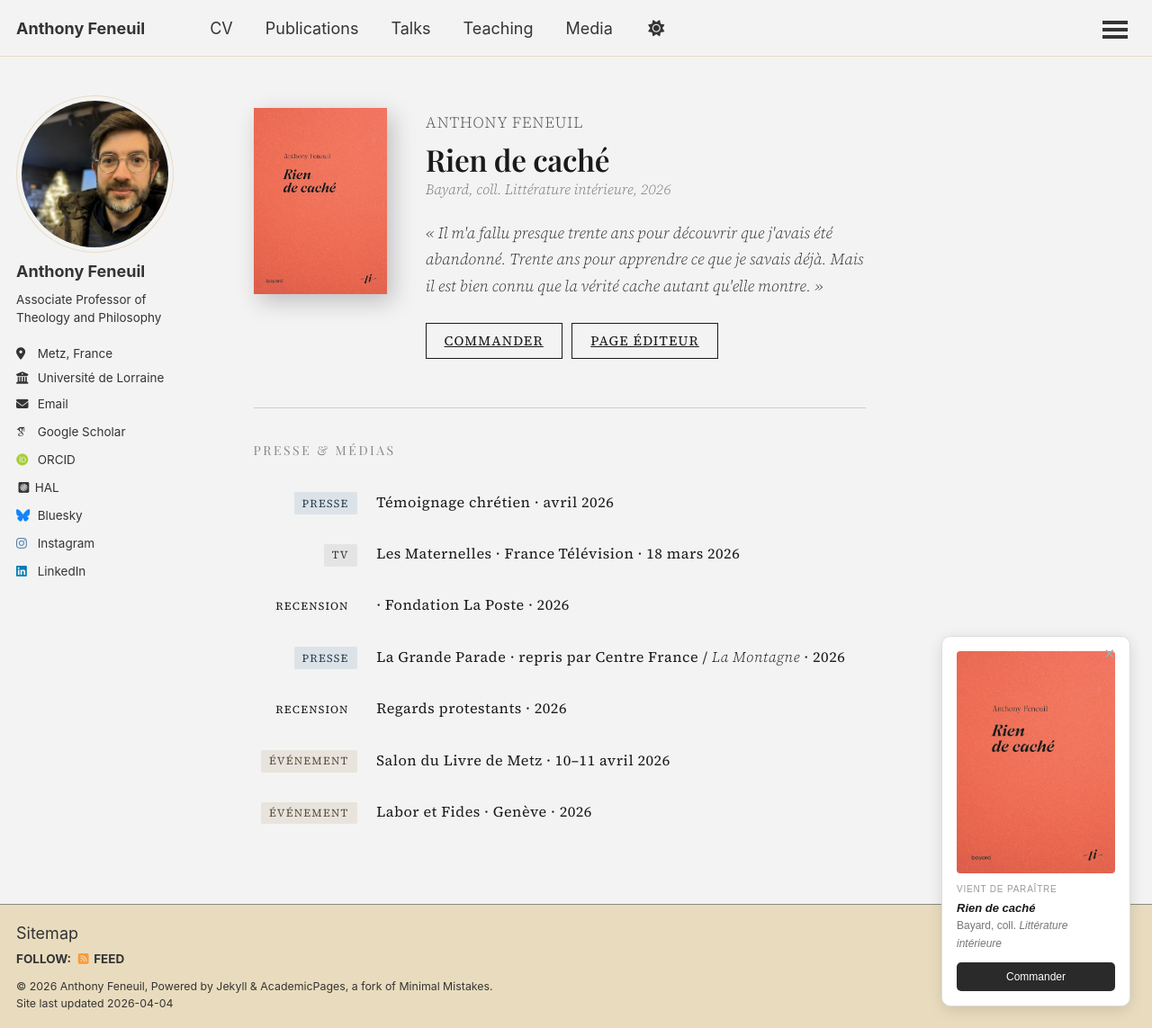
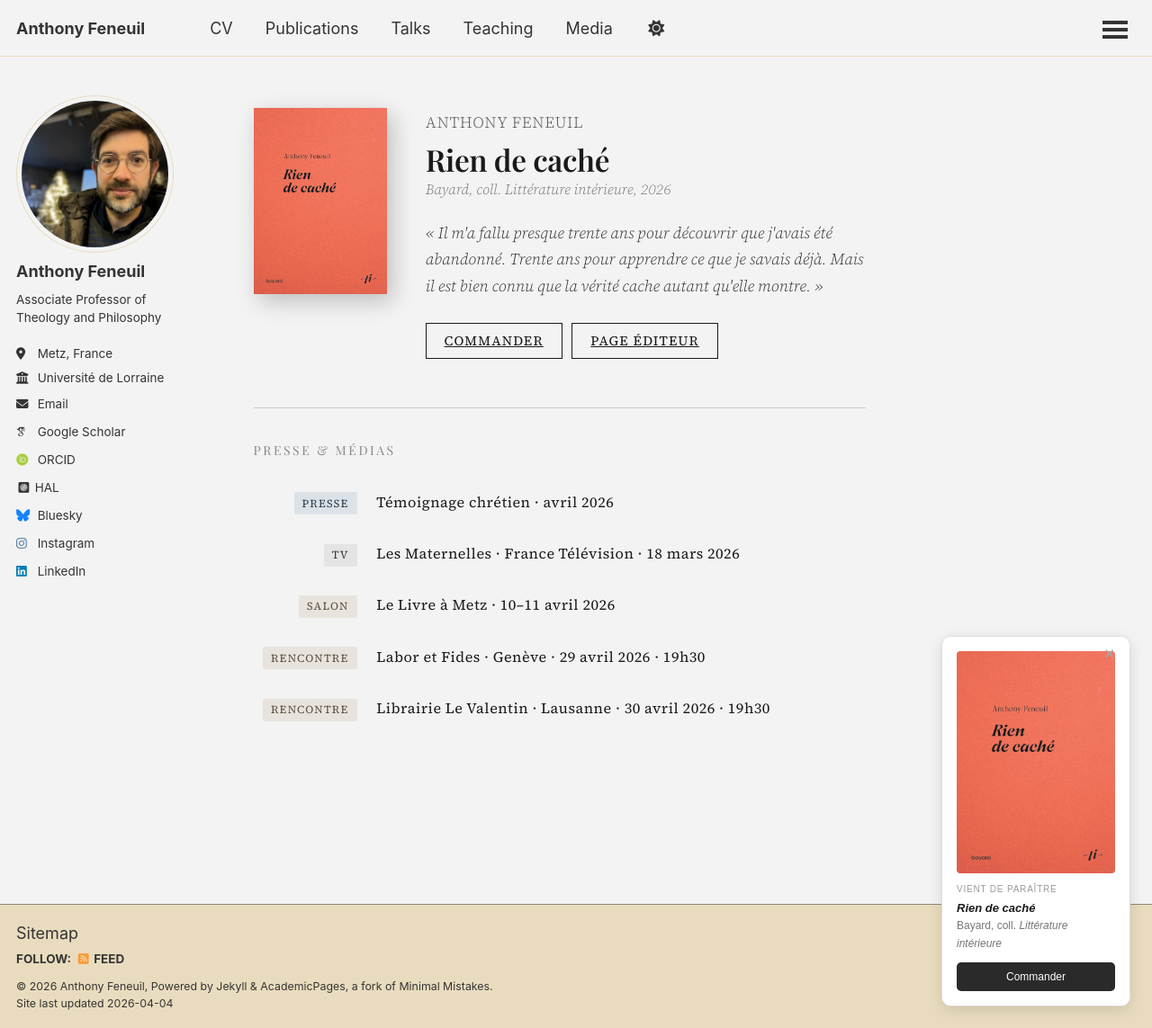
Before and after one commit to anfnl/anfnl.github.io, a Jekyll site: the page built from _pages/rien-de-cache.md, in a window 1280 px wide and 1143 px high. Shown: the whole window at 90% size. Built offline with Jekyll 4.4.1, drawn with Linux system fonts in a browser that asks for light colours; some web fonts are replaced; a script that is not in the unit is left out.

Commit message:
Update rien-de-cache.md

```diff
--- a/_pages/rien-de-cache.md
+++ b/_pages/rien-de-cache.md
@@ -76,28 +76,18 @@
 </div>
 
 <div class="rdc-item">
-<div class="rdc-tag-col"><span class="rdc-tag tag-recension">Recension</span></div>
-<div class="rdc-item-body"><p class="rdc-item-source"> · Fondation La Poste · 2026</p></div>
+<div class="rdc-tag-col"><span class="rdc-tag tag-event">Salon</span></div>
+<div class="rdc-item-body"><p class="rdc-item-source">Le Livre à Metz · 10–11 avril 2026</p></div>
 </div>
 
 <div class="rdc-item">
-<div class="rdc-tag-col"><span class="rdc-tag tag-presse">Presse</span></div>
-<div class="rdc-item-body"><p class="rdc-item-source">La Grande Parade · repris par Centre France / <em>La Montagne</em> · 2026</p></div>
+<div class="rdc-tag-col"><span class="rdc-tag tag-event">Rencontre</span></div>
+<div class="rdc-item-body"><p class="rdc-item-source">Labor et Fides · Genève · 29 avril 2026 · 19h30</p></div>
 </div>
 
 <div class="rdc-item">
-<div class="rdc-tag-col"><span class="rdc-tag tag-recension">Recension</span></div>
-<div class="rdc-item-body"><p class="rdc-item-source">Regards protestants · 2026</p></div>
-</div>
-
-<div class="rdc-item">
-<div class="rdc-tag-col"><span class="rdc-tag tag-event">Événement</span></div>
-<div class="rdc-item-body"><p class="rdc-item-source">Salon du Livre de Metz · 10–11 avril 2026</p></div>
-</div>
-
-<div class="rdc-item">
-<div class="rdc-tag-col"><span class="rdc-tag tag-event">Événement</span></div>
-<div class="rdc-item-body"><p class="rdc-item-source">Labor et Fides · Genève · 2026</p></div>
+<div class="rdc-tag-col"><span class="rdc-tag tag-event">Rencontre</span></div>
+<div class="rdc-item-body"><p class="rdc-item-source">Librairie Le Valentin · Lausanne · 30 avril 2026 · 19h30</p></div>
 </div>
 
 </div>
```
